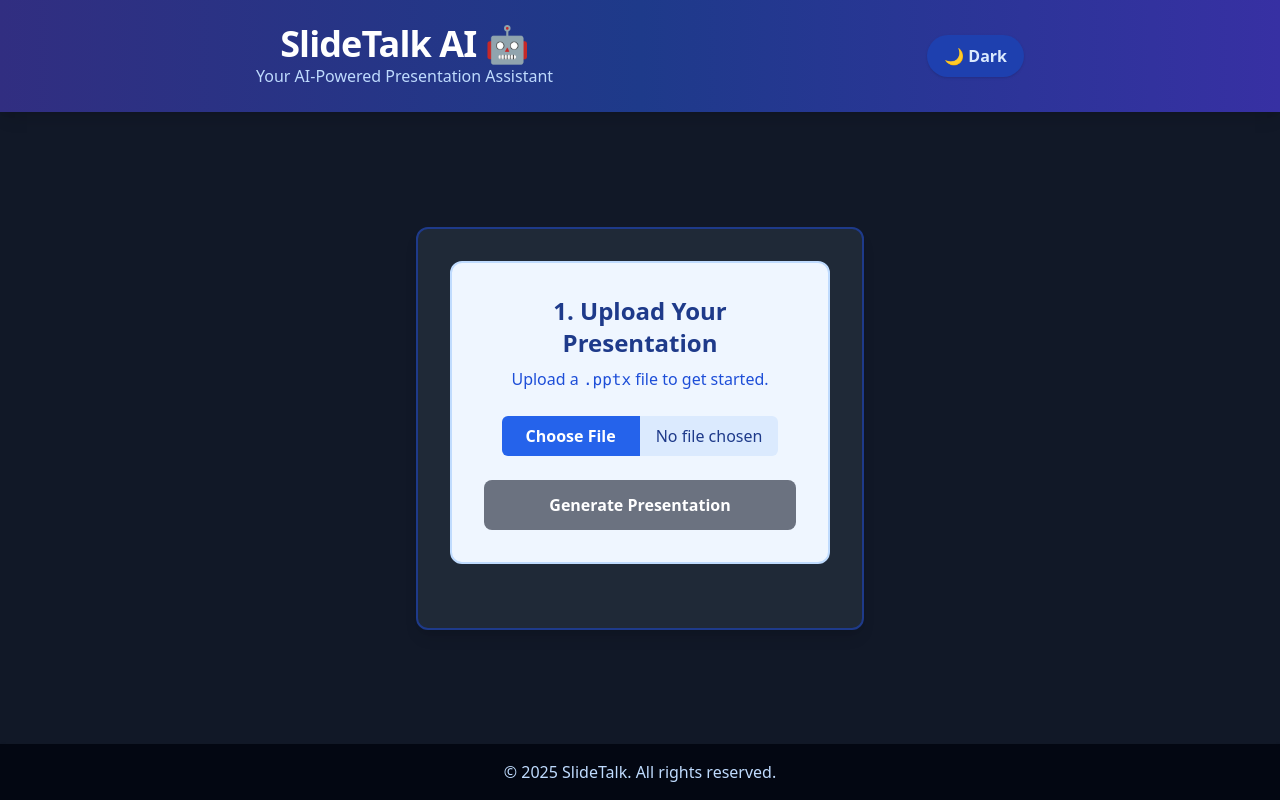
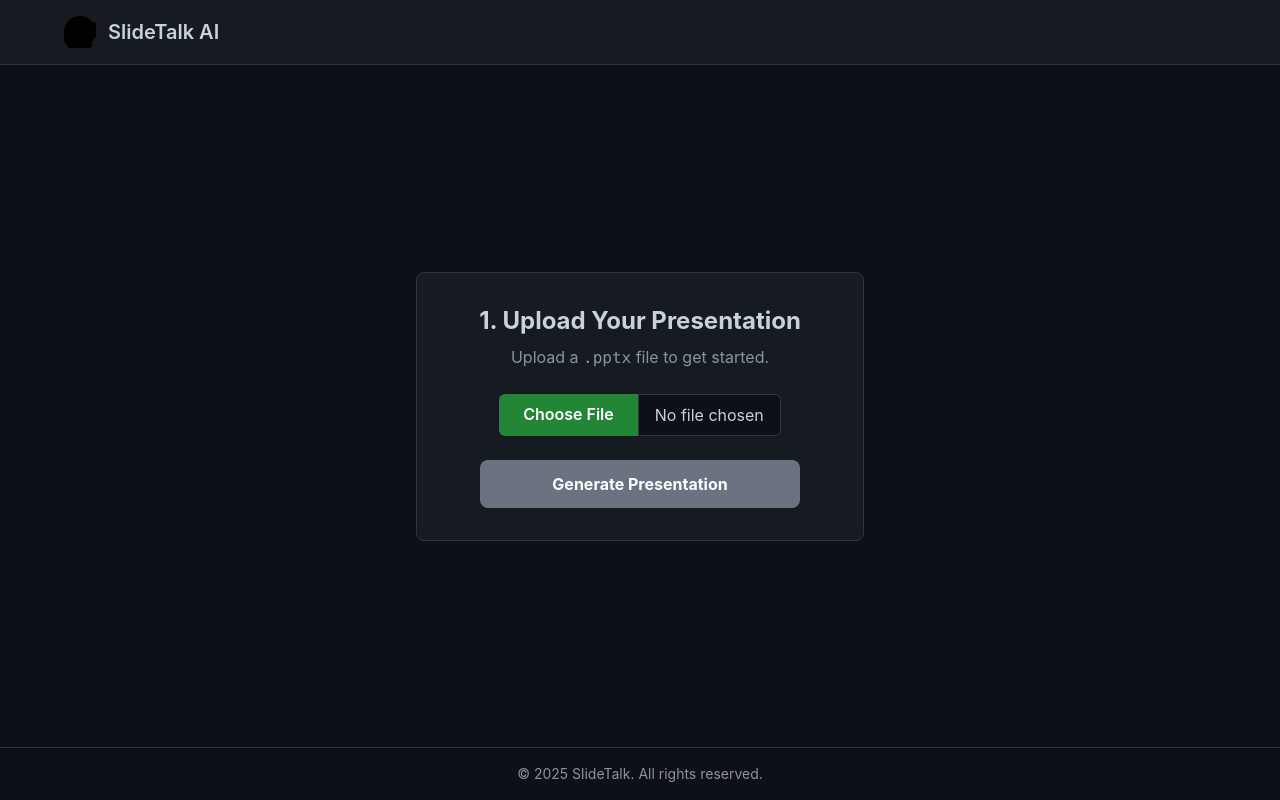
Before and after one commit to krishshah1519/SlideTalk, a React (Vite) app in the folder frontend/: page / in a window 1280 px wide. Built offline with nearby package versions, Linux system fonts and the light colour scheme.

Commit message:
improved the ui

```diff
--- a/frontend/src/App.jsx
+++ b/frontend/src/App.jsx
@@ -1,5 +1,3 @@
-
-export default App;
 import React, { useState } from "react";
 import axios from 'axios';
 import logger from "./logger";
@@ -11,7 +9,6 @@ function App() {
     const [isLoading, setIsLoading] = useState(false);
     const [presentation, setPresentation] = useState(null);
     const [uploadProgress, setUploadProgress] = useState(0);
-    const [darkMode, setDarkMode] = useState(true);
 
     const handleUpload = async (selectedFile) => {
         if (!selectedFile) return;
@@ -65,29 +62,21 @@ function App() {
     };
 
     return (
-        <div className={
-            `min-h-screen w-full flex flex-col transition-colors duration-300 ` +
-            (darkMode ? 'bg-gray-900 text-white' : 'bg-white text-gray-900')
-        }>
-            <header className={`w-full py-6 shadow-lg text-center mb-0 sticky top-0 z-50 ${darkMode ? 'bg-gradient-to-r from-indigo-900 via-blue-900 to-indigo-800' : 'bg-gradient-to-r from-blue-100 via-indigo-100 to-blue-50'}`}>
-                <div className="flex justify-between items-center max-w-3xl mx-auto">
-                    <div>
-                        <h1 className="text-4xl font-extrabold tracking-tight">SlideTalk AI 🤖</h1>
-                        <p className={`text-base ${darkMode ? 'text-blue-200' : 'text-blue-700'}`}>Your AI-Powered Presentation Assistant</p>
+        <div className="min-h-screen w-full flex flex-col bg-gh-dark-bg text-gh-dark-text">
+            <header className="w-full py-4 px-6 bg-gh-dark-header border-b border-gh-dark-border sticky top-0 z-50">
+                <div className="flex justify-between items-center max-w-6xl mx-auto">
+                    <div className="flex items-center space-x-3">
+                        <svg height="32" aria-hidden="true" viewBox="0 0 16 16" version="1.1" width="32" data-view-component="true" className="octicon octicon-mark-github v-align-middle">
+                            <path d="M8 0c4.42 0 8 3.58 8 8a8.013 8.013 0 0 1-5.45 7.59c-.4.08-.55-.17-.55-.38 0-.19.01-.82.01-1.49-2.01.37-2.53-.49-2.69-.94-.09-.23-.48-.94-.82-1.13-.28-.15-.68-.52-.01-.53.63-.01 1.08.58 1.23.82.72 1.21 1.87.87 2.33.66.07-.52.28-.87.51-1.07-1.78-.2-3.64-.89-3.64-3.95 0-.87.31-1.59.82-2.15-.08-.2-.36-1.02.08-2.12 0 0 .67-.21 2.2.82.64-.18 1.32-.27 2-.27.68 0 1.36.09 2 .27 1.53-1.04 2.2-.82 2.2-.82.44 1.1.16 1.92.08 2.12.51.56.82 1.28.82 2.15 0 3.07-1.87 3.75-3.65 3.95.29.25.54.73.54 1.48 0 1.07-.01 1.93-.01 2.2 0 .21-.15.46-.55.38A8.013 8.013 0 0 1 0 8c0-4.42 3.58-8 8-8Z"></path>
+                        </svg>
+                        <h1 className="text-xl font-semibold">SlideTalk AI</h1>
                     </div>
-                    <button
-                        className={`rounded-full px-4 py-2 font-semibold shadow ${darkMode ? 'bg-blue-800 text-blue-100 hover:bg-blue-700' : 'bg-blue-200 text-blue-900 hover:bg-blue-300'}`}
-                        onClick={() => setDarkMode(!darkMode)}
-                        aria-label="Toggle dark mode"
-                    >
-                        {darkMode ? '🌙 Dark' : '☀️ Light'}
-                    </button>
                 </div>
             </header>
             <main className="flex-1 w-full flex items-center justify-center px-4 md:px-8">
                 <div className="flex flex-col items-center justify-center w-full max-w-6xl">
                     {!presentation && (
-                        <div className={`w-full max-w-md mx-auto my-8 p-8 rounded-xl shadow-lg border-2 transition-colors duration-300 ${darkMode ? 'bg-gray-800 border-blue-900' : 'bg-blue-50 border-blue-200'}`}>
+                        <div className="w-full max-w-md mx-auto my-8">
                             <FileUpload onUpload={handleUpload} isLoading={isLoading} progress={uploadProgress} />
                         </div>
                     )}
@@ -95,8 +84,8 @@ function App() {
                         <p
                             className={`text-center my-6 p-4 rounded-lg font-semibold shadow border ${
                                 message.startsWith("❌")
-                                    ? (darkMode ? "bg-red-900/60 text-red-200 border-red-700" : "bg-red-100 text-red-700 border-red-300")
-                                    : (darkMode ? "bg-blue-900/60 text-blue-200 border-blue-700" : "bg-blue-50 text-blue-900 border-blue-200")
+                                    ? "bg-red-900/60 text-red-200 border-red-700"
+                                    : "bg-blue-900/60 text-blue-200 border-blue-700"
                             }`}
                         >
                             {message}
@@ -108,9 +97,11 @@ function App() {
                     />}
                 </div>
             </main>
-            <footer className={`w-full py-4 text-center shadow mt-0 sticky bottom-0 z-50 ${darkMode ? 'bg-gray-950 text-blue-200' : 'bg-blue-100 text-blue-700'}`}>
+            <footer className="w-full py-4 text-center text-gh-dark-secondary-text text-sm border-t border-gh-dark-border">
                 &copy; {new Date().getFullYear()} SlideTalk. All rights reserved.
             </footer>
         </div>
     );
 }
+
+export default App;
--- a/frontend/src/components/FileUpload.jsx
+++ b/frontend/src/components/FileUpload.jsx
@@ -18,32 +18,31 @@ function FileUpload({ onUpload, isLoading, progress }) {
     }
   };
 
-  // Detect dark mode from parent via CSS (Tailwind's dark: class)
   return (
-    <div className="p-8 rounded-xl text-center mb-8 border-2 max-w-md w-full bg-blue-50 border-blue-200 dark:bg-gray-800 dark:border-blue-900 transition-colors duration-300">
-      <h2 className="text-2xl font-bold mb-2 text-blue-900 dark:text-blue-100">1. Upload Your Presentation</h2>
-      <p className="text-blue-700 dark:text-blue-300">Upload a <span className="font-mono">.pptx</span> file to get started.</p>
+    <div className="p-8 rounded-lg text-center border border-gh-dark-border max-w-md w-full bg-gh-dark-header">
+      <h2 className="text-2xl font-bold mb-2 text-gh-dark-text">1. Upload Your Presentation</h2>
+      <p className="text-gh-dark-secondary-text">Upload a <span className="font-mono">.pptx</span> file to get started.</p>
 
       <div className="flex justify-center my-6">
-        <label htmlFor="file-upload" className="cursor-pointer bg-blue-600 text-white font-semibold py-2 px-6 rounded-l-md hover:bg-blue-500 transition-colors dark:bg-blue-800 dark:hover:bg-blue-700">
+        <label htmlFor="file-upload" className="cursor-pointer bg-gh-green text-white font-semibold py-2 px-6 rounded-l-md hover:bg-green-700 transition-colors">
           Choose File
         </label>
         <input id="file-upload" type="file" className="hidden" onChange={handleFileChange} accept=".pptx" />
-        <span className="bg-blue-100 py-2 px-4 rounded-r-md text-blue-900 truncate max-w-[250px] dark:bg-gray-900 dark:text-blue-100">
+        <span className="bg-gh-dark-bg py-2 px-4 rounded-r-md text-gh-dark-text truncate max-w-[250px] border border-gh-dark-border">
           {fileName}
         </span>
       </div>
 
       {isLoading && (
-        <div className="w-full bg-blue-200 dark:bg-blue-900 rounded-full h-2.5 mb-4">
-          <div className="bg-blue-600 dark:bg-blue-400 h-2.5 rounded-full" style={{ width: `${progress}%` }}></div>
+        <div className="w-full bg-gh-dark-border rounded-full h-2.5 mb-4">
+          <div className="bg-gh-blue h-2.5 rounded-full" style={{ width: `${progress}%` }}></div>
         </div>
       )}
 
       <button
         onClick={handleUploadClick}
         disabled={!selectedFile || isLoading}
-        className="w-full max-w-xs px-6 py-3 bg-indigo-600 text-white font-bold rounded-lg hover:bg-indigo-500 transition-all duration-300 disabled:bg-gray-500 disabled:cursor-not-allowed"
+        className="w-full max-w-xs px-6 py-3 bg-gh-blue text-white font-bold rounded-lg hover:bg-blue-700 transition-all duration-300 disabled:bg-gray-500 disabled:cursor-not-allowed"
       >
         {isLoading ? 'Generating...' : 'Generate Presentation'}
       </button>
--- a/frontend/src/components/QnA.jsx
+++ b/frontend/src/components/QnA.jsx
@@ -15,9 +15,9 @@ function QnA({
   const recognitionRef = useRef(null);
   const silenceTimerRef = useRef(null);
   const transcriptReceived = useRef(false);
-  const inputRef = useRef(null); // Ref for the input box
+  const inputRef = useRef(null);
 
-  // Effect to focus the input when listening starts
+
   useEffect(() => {
     if (isListening) {
       inputRef.current?.focus();
@@ -47,7 +47,7 @@ function QnA({
             if (recognitionRef.current) {
                 recognitionRef.current.stop();
             }
-        }, 5000); // 5 seconds of silence
+        }, 5000);
     };
 
     recognition.onresult = (event) => {
--- a/frontend/src/index.css
+++ b/frontend/src/index.css
@@ -2,89 +2,30 @@
 @tailwind components;
 @tailwind utilities;
 
-/* You can add any custom base styles here */
 body {
-  background-color: #1a1a1a;
-  color: rgba(255, 255, 255, 0.87);
-  font-family: system-ui, Avenir, Helvetica, Arial, sans-serif;
+  background-color: #0d1117; /* gh-dark-bg */
+  color: #c9d1d9; /* gh-dark-text */
+  font-family: -apple-system, BlinkMacSystemFont, "Segoe UI", Helvetica, Arial, sans-serif, "Apple Color Emoji", "Segoe UI Emoji";
 }
 
 :root {
-  font-family: system-ui, Avenir, Helvetica, Arial, sans-serif;
-  line-height: 1.5;
-  font-weight: 400;
-
-  color-scheme: light dark;
-  color: rgba(255, 255, 255, 0.87);
-  background-color: #242424;
-
   font-synthesis: none;
   text-rendering: optimizeLegibility;
   -webkit-font-smoothing: antialiased;
   -moz-osx-font-smoothing: grayscale;
 }
 
-a {
-  font-weight: 500;
-  color: #646cff;
-  text-decoration: inherit;
-}
-a:hover {
-  color: #535bf2;
-}
-
-body {
-  margin: 0;
-}
-
-h1 {
-  font-size: 3.2em;
-  line-height: 1.1;
-}
-
-button {
-  border-radius: 8px;
-  border: 1px solid transparent;
-  padding: 0.6em 1.2em;
-  font-size: 1em;
-  font-weight: 500;
-  font-family: inherit;
-  background-color: #1a1a1a;
-  cursor: pointer;
-  transition: border-color 0.25s;
-}
-button:hover {
-  border-color: #646cff;
-}
-button:focus,
-button:focus-visible {
-  outline: 4px auto -webkit-focus-ring-color;
-}
-
-@media (prefers-color-scheme: light) {
-  :root {
-    color: #213547;
-    background-color: #ffffff;
-  }
-  a:hover {
-    color: #747bff;
-  }
-  button {
-    background-color: #f9f9f9;
-  }
-}
-
-/* Slick Carousel Overrides */
+/* Slick Carousel Overrides to match the theme */
 .slick-prev:before,
 .slick-next:before {
   font-size: 24px !important;
-  color: white !important;
+  color: #c9d1d9 !important; /* gh-dark-text */
 }
 
 .slick-dots li button:before {
-  color: white !important;
+  color: #8b949e !important; /* gh-dark-secondary-text */
 }
 
 .slick-dots li.slick-active button:before {
-    color: #646cff !important;
+    color: #58a6ff !important; /* gh-blue */
 }
--- a/frontend/tailwind.config.js
+++ b/frontend/tailwind.config.js
@@ -2,10 +2,20 @@
 export default {
   content: [
     "./index.html",
-    "./src/**/*.{js,ts,jsx,tsx}", // This includes all your components
+    "./src/**/*.{js,ts,jsx,tsx}",
   ],
   theme: {
-    extend: {},
+    extend: {
+      colors: {
+        'gh-dark-bg': '#0d1117',
+        'gh-dark-header': '#161b22',
+        'gh-dark-border': '#30363d',
+        'gh-dark-text': '#c9d1d9',
+        'gh-dark-secondary-text': '#8b949e',
+        'gh-blue': '#58a6ff',
+        'gh-green': '#238636',
+      },
+    },
   },
   plugins: [],
 }
```
Also changed, not shown: frontend/src/components/PresentationViewer.jsx (+3 -9 lines), 1 other file (tests, documents, lock files or other folders).
